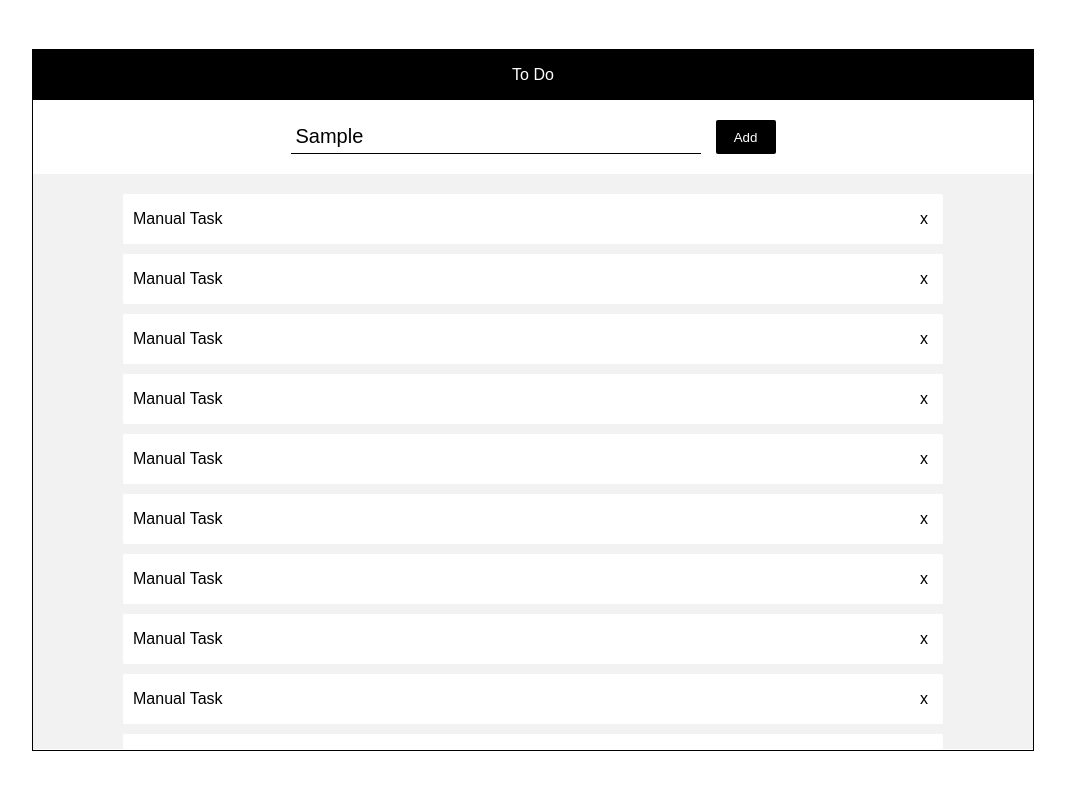
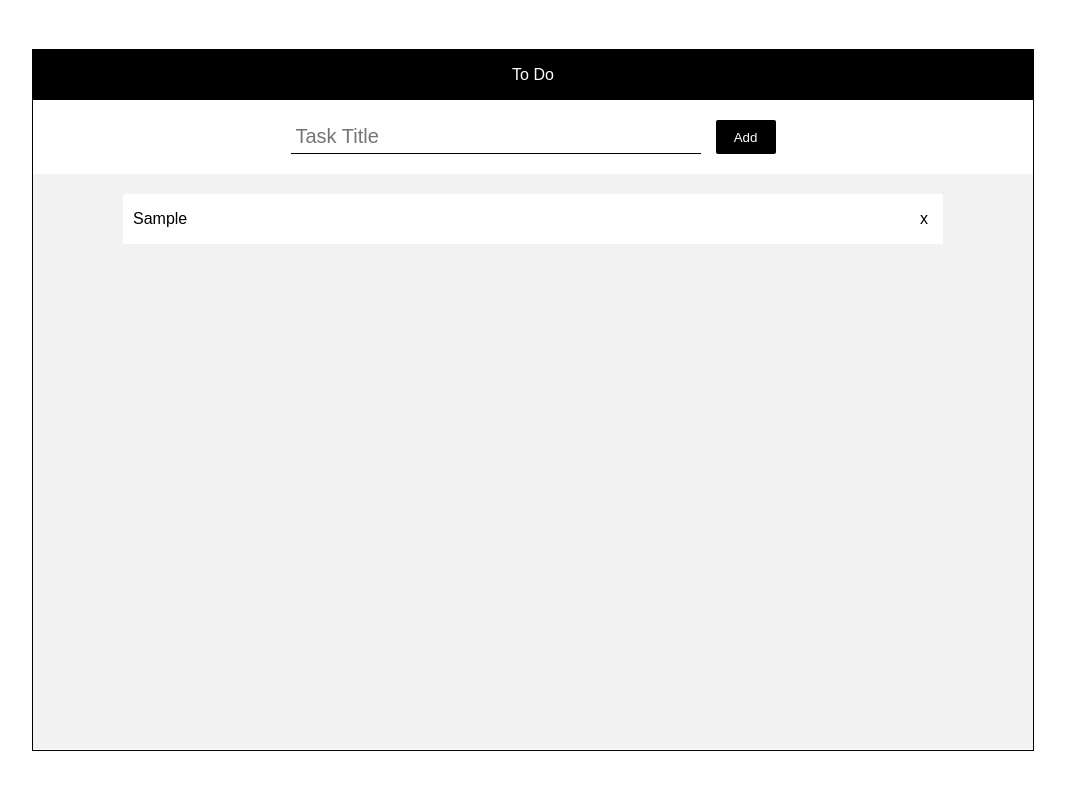
Before and after one commit to DevMountain/react-assessment, a React (Create React App) app: page / in a window 1280 px wide. Both pictures are taken after typing "Sample" into the empty fields and a click on the button "Add". Shown: the top 790 px of the page, without its empty margins (187-1252 px from the left). Built offline with nearby package versions, Linux system fonts and the light colour scheme.

Commit message:
JL assessment-1 - Manage tasks with state and props

```diff
--- a/src/components/Main/AddTask/AddTask.js
+++ b/src/components/Main/AddTask/AddTask.js
@@ -9,10 +9,18 @@ export default class AddTask extends Component {
     }
 
     this.handleChange = this.handleChange.bind( this );
+    this.add = this.add.bind( this );
   }
 
   handleChange( event ) {
     this.setState({ title: event.target.value });
+  }
+
+  add() {
+    const { title } = this.state;
+    const { add } = this.props;
+    add( title );
+    this.setState({ title: '' })
   }
 
   render() {
@@ -20,7 +28,7 @@ export default class AddTask extends Component {
     return (
       <div id="AddTask__container">
         <input id="AddTask__input" placeholder="Task Title" value={ title } onChange={ this.handleChange } />
-        <button id="AddTask__btn"> Add </button>
+        <button id="AddTask__btn" onClick={ this.add }> Add </button>
       </div>
     )
   }
--- a/src/components/Main/List/List.js
+++ b/src/components/Main/List/List.js
@@ -3,28 +3,15 @@ import './List.css';
 
 import Task from './Task/Task';
 
-export default function List( { tasks } ) {
+export default function List( { tasks, remove } ) {
   return (
     <div id="List__container">
       <div id="List__tasksContainer">
-        <Task title="Manual Task" />
-        <Task title="Manual Task" />
-        <Task title="Manual Task" />
-        <Task title="Manual Task" />
-        <Task title="Manual Task" />
-        <Task title="Manual Task" />
-        <Task title="Manual Task" />
-        <Task title="Manual Task" />
-        <Task title="Manual Task" />
-        <Task title="Manual Task" />
-        <Task title="Manual Task" />
-        <Task title="Manual Task" />
-        <Task title="Manual Task" />
-        <Task title="Manual Task" />
-        <Task title="Manual Task" />
-        <Task title="Manual Task" />
-        <Task title="Manual Task" />
-        <Task title="Manual Task" />
+        {
+          tasks.map( task => (
+            <Task key={ task.id } title={ task.title } remove={ remove } id={ task.id } />
+          ))
+        }
       </div>
     </div>
   )
--- a/src/components/Main/List/Task/Task.js
+++ b/src/components/Main/List/Task/Task.js
@@ -1,11 +1,11 @@
 import React from "react";
 import './Task.css';
 
-export default function Task( { id, title } ) {
+export default function Task( { id, title, remove } ) {
   return (
     <div id="Task__container">
       <span> { title } </span>
-      <span id="Task__delete"> x </span>
+      <span id="Task__delete" onClick={ () => remove( id ) }> x </span>
     </div>
   )
 }
--- a/src/components/Main/Main.js
+++ b/src/components/Main/Main.js
@@ -1,18 +1,41 @@
-import React from "react";
+import React, { Component } from "react";
 import './Main.css';
 
 import AddTask from './AddTask/AddTask';
 import List from './List/List';
 
-export default function Main() {
+export default class Main extends Component {
+  constructor() {
+    super();
+    this.state = {
+      tasks: []
+    }
+
+    this.addTask = this.addTask.bind( this );
+    this.removeTask = this.removeTask.bind( this );
+  }
+
+  addTask( title ) {
+    const { tasks } = this.state;
+    this.setState({ tasks: [ ...tasks, { id: tasks.length, title } ] });
+  }
+
+  removeTask( id ) {
+    const { tasks } = this.state;
+    var newTasks = tasks.filter( task => task.id !== id ).map( (task, index) => Object.assign({}, task, { id: index }) );
+    this.setState({ tasks: newTasks });
+  }
+
+  render() {
     return (
       <div id="Main__container">
         <div id="Main__header">
           <span> To Do </span>
         </div>
 
-      <AddTask />
-      <List />
+        <AddTask add={ this.addTask } />
+        <List tasks={ this.state.tasks } remove={ this.removeTask } />
       </div>
     )
   }
+}
```
Lines whose indentation alone changed are shown as unchanged.
